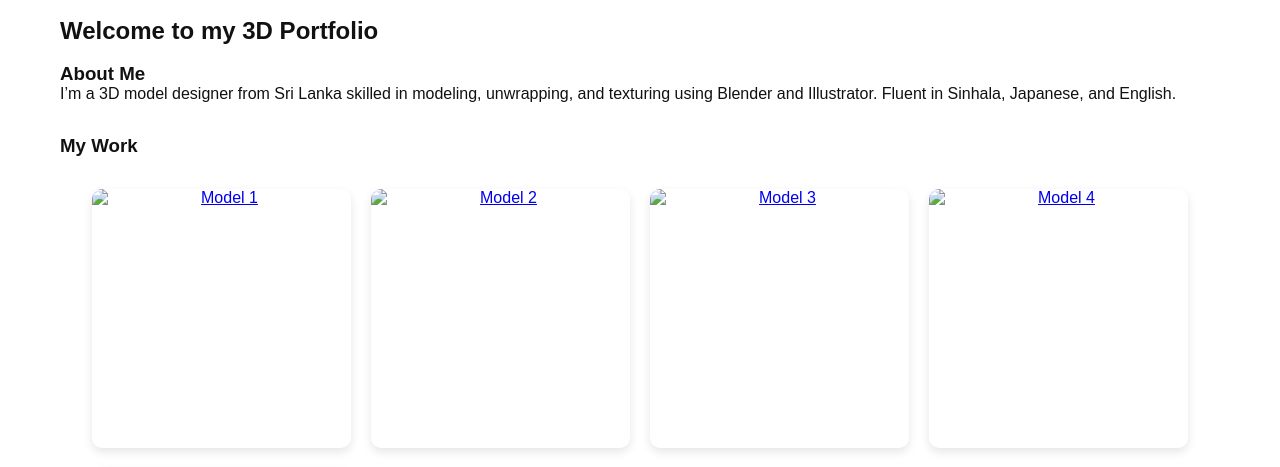
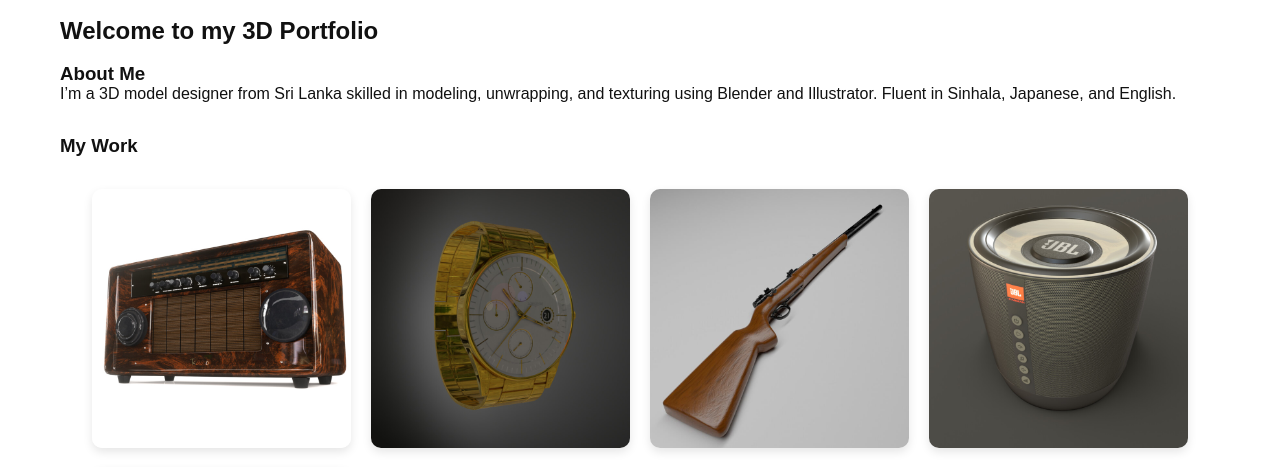
Before and after one commit to gnrZoop/Zoop, a plain HTML site: page index.html in a window 1280 px wide. Shown: the part 75-542 px from the top of the page. Drawn offline with Linux system fonts and the light colour scheme.

Commit message:
Update index.html

```diff
--- a/index.html
+++ b/index.html
@@ -39,22 +39,22 @@
   <div class="portfolio-grid">
     <!-- Model 1 -->
     <a href="https://www.artstation.com/artwork/Aqna5e" target="_blank" class="portfolio-item">
-      <img src="images/image1.jpg" alt="Model 1">
+      <img src="image1.jpg" alt="Model 1">
     </a>
 
     <!-- Model 2 -->
     <a href="https://www.artstation.com/artwork/aYV810" target="_blank" class="portfolio-item">
-      <img src="images/image2.jpg" alt="Model 2">
+      <img src="image2.jpg" alt="Model 2">
     </a>
 
     <!-- Model 3 -->
     <a href="https://www.artstation.com/artwork/18D1xq" target="_blank" class="portfolio-item">
-      <img src="images/image3.jpg" alt="Model 3">
+      <img src="image3.jpg" alt="Model 3">
     </a>
 
     <!-- Model 4 -->
     <a href="https://www.artstation.com/artwork/Dv1g60" target="_blank" class="portfolio-item">
-      <img src="images/image4.jpg" alt="Model 4">
+      <img src="image4.jpg" alt="Model 4">
     </a>
 
     <!-- See More -->
```
